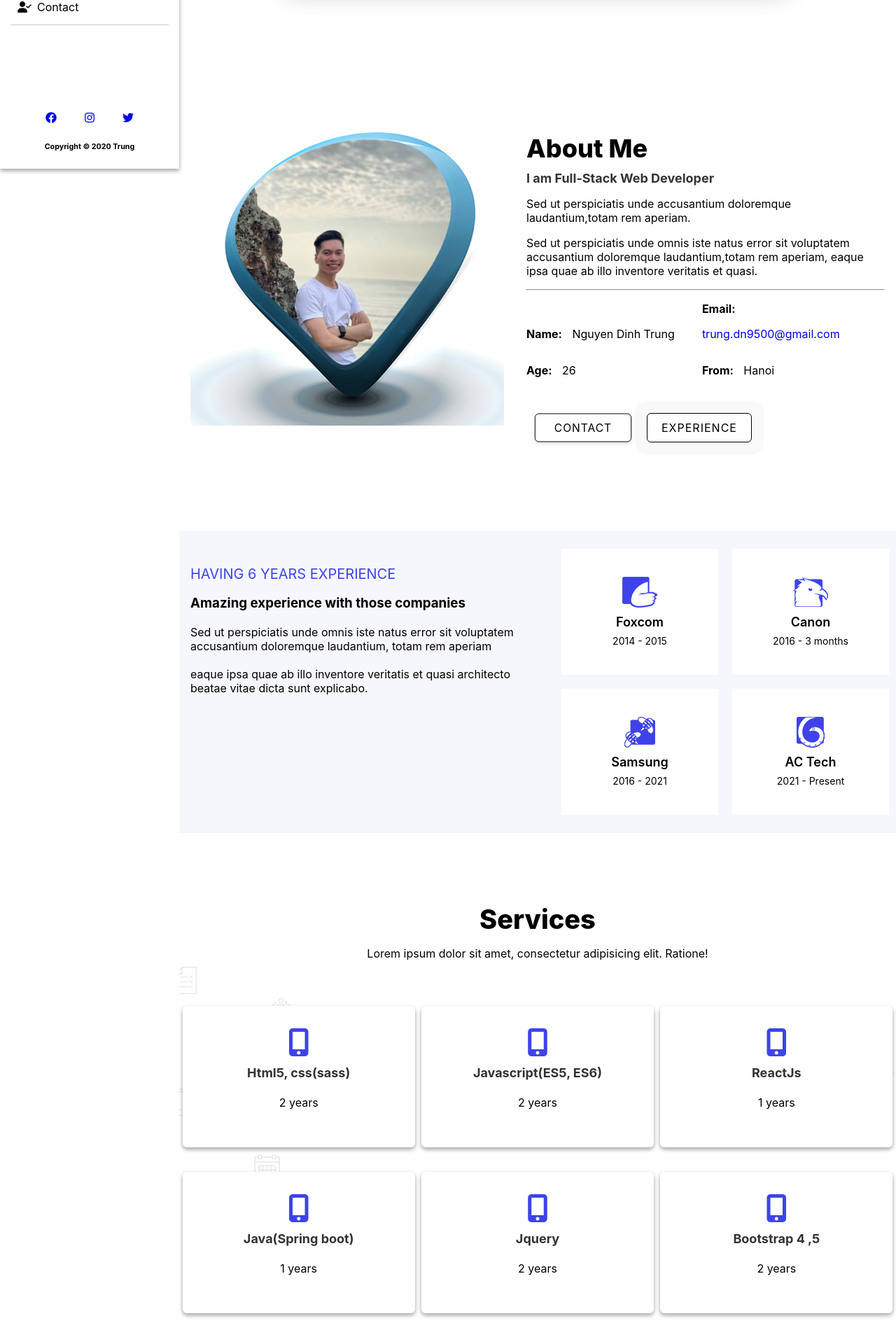
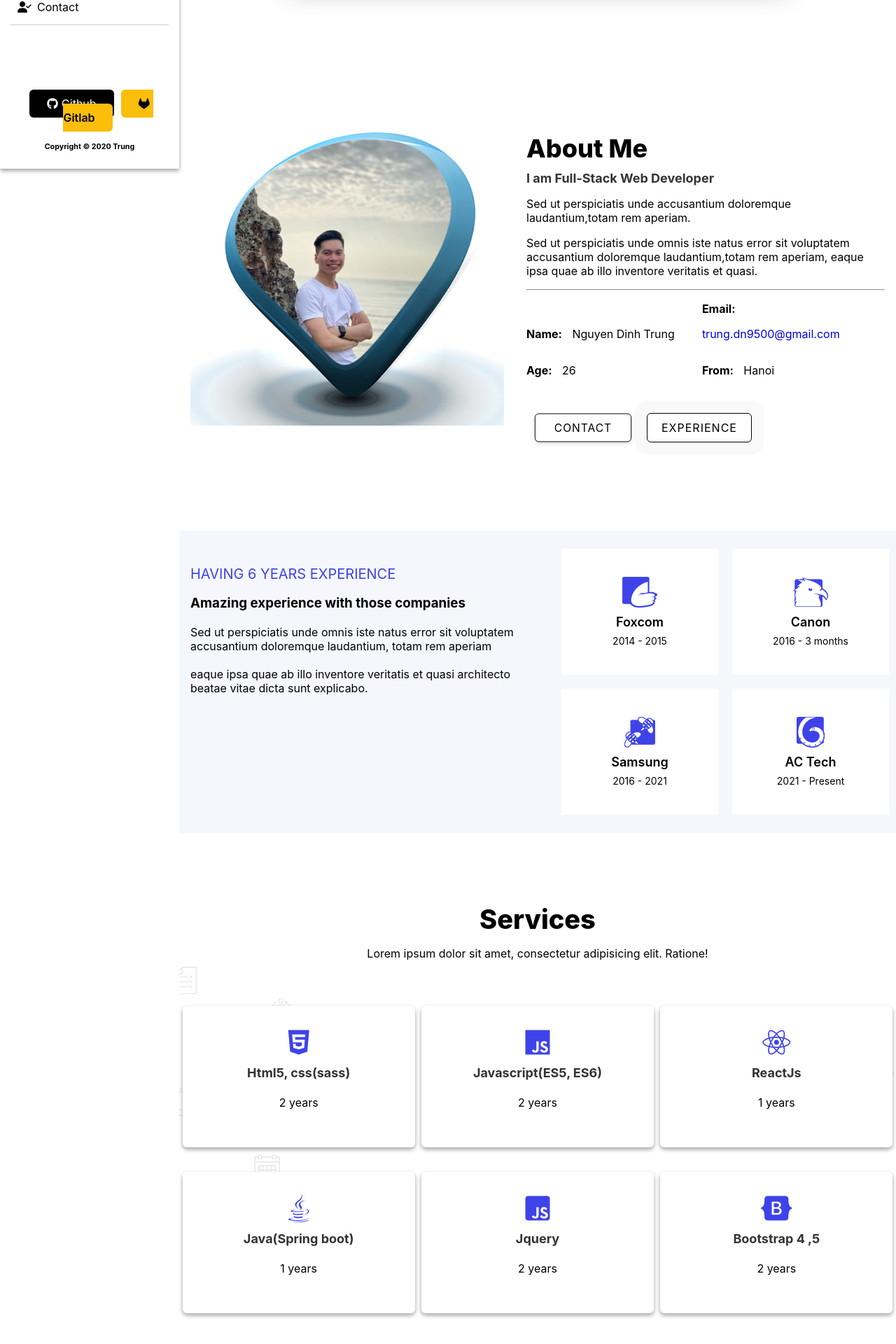
Before and after one commit to trungnd11/mylandingpage, a React (Create React App) app: page / in a window 1280 px wide. Shown: the part 559-2479 px from the top of the page at 70% size. Built offline with nearby package versions, Linux system fonts and the light colour scheme.

Commit message:
Fix nav mobile

```diff
--- a/src/components/container/Container.tsx
+++ b/src/components/container/Container.tsx
@@ -76,24 +76,15 @@ export default function Container() {
             </ul>
           </div>
         </div>
-        <div className="social">
-          <ul className="list-social">
-            <li className="item-social">
-              <a href="#">
-                <i className="fa-brands fa-facebook" />
-              </a>
-            </li>
-            <li className="item-social">
-              <a href="#">
-                <i className="fa-brands fa-instagram" />
-              </a>
-            </li>
-            <li className="item-social">
-              <a href="#">
-                <i className="fa-brands fa-twitter" />
-              </a>
-            </li>
-          </ul>
+        <div className="link-git">
+          <a href="https://github.com/trungnd11" className="btn github">
+            <i className="fa-brands fa-github" />
+            Github
+          </a>
+          <a href="https://gitlab.com/trungnd11" className="btn gitlab">
+            <i className="fa-brands fa-gitlab" />
+            Gitlab
+          </a>
           <h6>Copyright © 2020 Trung </h6>
         </div>
       </div>
--- a/src/index.css
+++ b/src/index.css
@@ -1,5 +1,6 @@
 body {
   margin: 0;
+  box-sizing: border-box;
   font-family: -apple-system, BlinkMacSystemFont, 'Segoe UI', 'Roboto', 'Oxygen',
     'Ubuntu', 'Cantarell', 'Fira Sans', 'Droid Sans', 'Helvetica Neue',
     sans-serif;
--- a/src/page/navBarMobile/NavBarMobile.tsx
+++ b/src/page/navBarMobile/NavBarMobile.tsx
@@ -14,7 +14,7 @@ function NavBarMobile(prop: any, ref: any) {
 
   return (
     <div className="nav-container">
-      <div className="nav-header">
+      <div className={`nav-header ${showNav && "show-nav-header"}`}>
         <div className="nav-avatar">
           <img src={avatar} alt="" />
         </div>
@@ -53,6 +53,17 @@ function NavBarMobile(prop: any, ref: any) {
             <a href="#contact">Contact</a>
           </li>
         </ul>
+        <div className="link-git">
+          <a href="https://github.com/trungnd11" className="btn github">
+            <i className="fa-brands fa-github" />
+            Github
+          </a>
+          <a href="https://gitlab.com/trungnd11" className="btn gitlab">
+            <i className="fa-brands fa-gitlab" />
+            Gitlab
+          </a>
+          <h6>Copyright © 2020 Trung </h6>
+        </div>
         <div className="nav-close" onClick={showMenuItem}>
           <i className="fa-solid fa-circle-xmark" />
         </div>
--- a/src/page/services/Services.tsx
+++ b/src/page/services/Services.tsx
@@ -3,26 +3,32 @@ const serviceArr = [
   {
     name: "Html5, css(sass)",
     description: "2 years",
+    icon: "fa-brands fa-html5",
   },
   {
     name: "Javascript(ES5, ES6)",
     description: "2 years",
+    icon: "fa-brands fa-js",
   },
   {
     name: "ReactJs",
     description: "1 years",
+    icon: "fa-brands fa-react",
   },
   {
     name: "Java(Spring boot)",
     description: "1 years",
+    icon: "fa-brands fa-java",
   },
   {
     name: "Jquery",
     description: "2 years",
+    icon: "fa-brands fa-js-square",
   },
   {
     name: "Bootstrap 4 ,5",
     description: "2 years",
+    icon: "fa-brands fa-bootstrap",
   },
 ];
 
@@ -39,7 +45,7 @@ export default function Services() {
         <div className="services-content">
           {serviceArr.map((item, index) => (
             <div className="single-service" key={index}>
-              <i className="fa-solid fa-mobile-screen-button" />
+              <i className={item.icon} />
               <div className="service-body">
                 <h6 className="service-title">{ item.name }</h6>
                 <p className="service-description">
--- a/src/static/scss/_container.scss
+++ b/src/static/scss/_container.scss
@@ -118,17 +118,30 @@ $colorWhite: #fff;
       }
     }
 
-    .social {
+    .link-git {
       text-align: center;
-      .list-social {
-        display: flex;
-        list-style-type: none;
-        justify-content: center;
-        padding-left: 0;
-        .item-social {
-          padding: 0 20px;
+
+      .btn {
+        text-decoration: none;
+        border-radius: 6px;
+        padding: 10px 25px;
+        margin: 0 5px;
+        i {
+          margin-right: 5px;
         }
       }
+
+      .github {
+        background: #000;
+        color: #fff;
+      }
+
+      .gitlab {
+        background: rgb(250, 190, 11);
+        color: #000;
+        font-weight: 600;
+      }
+
     }
 
     @include Responsive(XS) {
--- a/src/static/scss/_navbar-mobile.scss
+++ b/src/static/scss/_navbar-mobile.scss
@@ -3,8 +3,14 @@
 .nav-container {
   display: none;
   @include Responsive(SM) {
-      display: block;
-    }
+    display: block;
+  }
+
+  .show-nav-header {
+    box-shadow: none !important;
+    border: 1px solid #ccc;
+  }
+
   .nav-header {
     height: 60px;
     width: 100%;
@@ -14,7 +20,8 @@
     display: flex;
     align-items: center;
     justify-content: space-around;
-    box-shadow: 0 19px 38px rgba(0,0,0,0.30), 0 15px 12px rgba(0,0,0,0.22);
+    box-shadow: 0 19px 38px rgba(0, 0, 0, 0.3), 0 15px 12px rgba(0, 0, 0, 0.22);
+    transition: .6s;
 
     .nav-avatar {
       overflow: hidden;
@@ -41,7 +48,7 @@
         position: relative;
         color: #0000ff;
         &::after {
-          content: '';
+          content: "";
           position: absolute;
           display: inline-block;
           width: 100%;
@@ -74,19 +81,24 @@
       transform: rotateZ(360deg);
       color: #d42743 !important;
     }
-
   }
 
   .list-profile {
     position: fixed;
     z-index: 4;
     background: #fff;
-    top:-100%;
+    top: -100%;
     width: 100%;
     overflow: hidden;
     opacity: 0;
-    transition: .6s;
-    box-shadow: 0 19px 38px rgba(0,0,0,0.30), 0 15px 12px rgba(0,0,0,0.22);
+    transition: 0.6s;
+    box-shadow: 0 19px 38px rgba(0, 0, 0, 0.3), 0 15px 12px rgba(0, 0, 0, 0.22);
+
+    &:hover {
+      .nav-close {
+        visibility: visible !important;
+      }
+    }
 
     .lists-menu {
       list-style-type: none;
@@ -114,6 +126,8 @@
       text-align: center;
       cursor: pointer;
       padding: 20px 0;
+      visibility: hidden;
+      transition: 0.6s;
       i {
         font-size: 30px;
         color: #d42743;
@@ -121,8 +135,38 @@
     }
   }
 
+  .link-git {
+    text-align: center;
+    margin-top: 35px;
+    .btn {
+      text-decoration: none;
+      border-radius: 6px;
+      padding: 10px 25px;
+      margin: 0 5px;
+
+      i {
+        margin-right: 5px;
+      }
+    }
+
+    .github {
+      background: #000;
+      color: #fff;
+    }
+
+    .gitlab {
+      background: rgb(250, 190, 11);
+      color: #000;
+      font-weight: 600;
+    }
+
+    h6 {
+      margin: 20px 0;
+    }
+  }
+
   .showNav {
-    top:60px;
+    top: 50px;
     opacity: 1;
   }
 }
```
Also changed, not shown: src/components/responsive/responsive.scss (added, +21 -0 lines), 18 other files (tests, documents, lock files or other folders).
